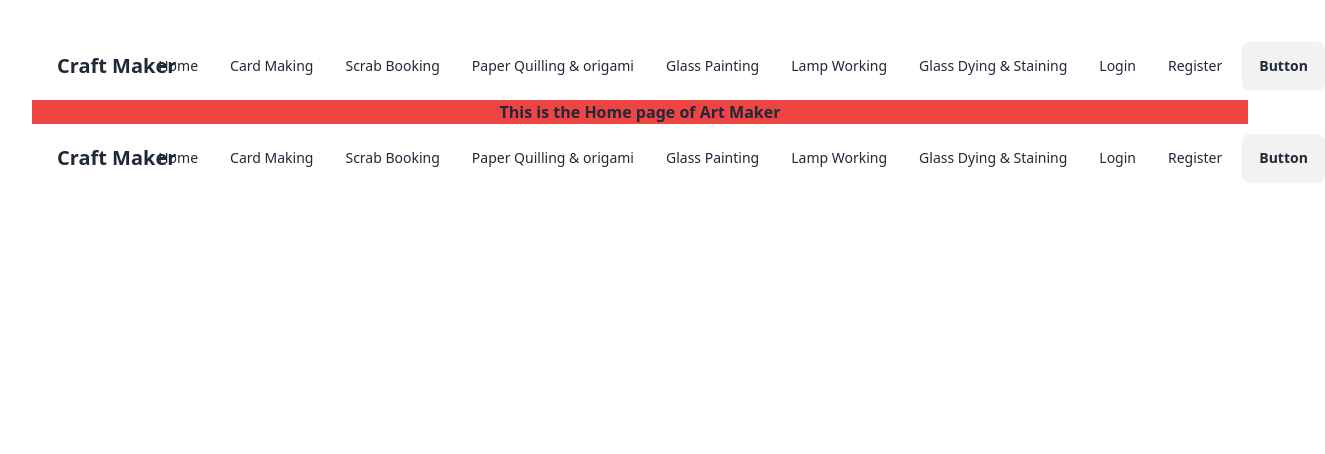
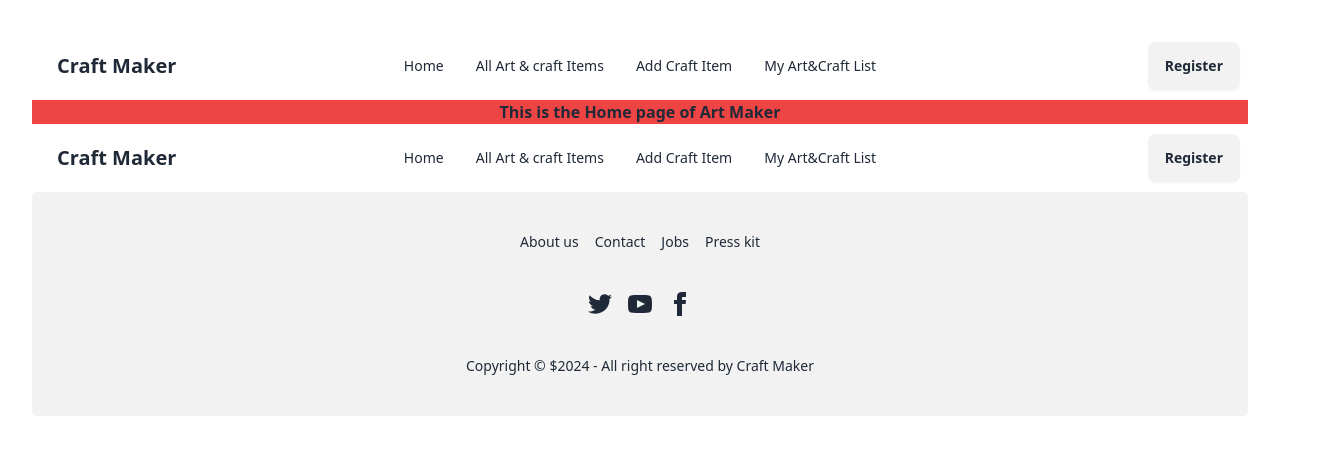
Before and after one commit to Lalonasm/art-maker-client, a React (Vite) app: page /navbar in a window 1280 px wide. Shown: the top 454 px of the page, 1325 px wide, since content can reach past the window. Built offline with nearby package versions, Linux system fonts and the light colour scheme.

Commit message:
error page added

```diff
--- a/src/components/Home/Home.jsx
+++ b/src/components/Home/Home.jsx
@@ -1,5 +1,6 @@
 import { Outlet } from "react-router-dom";
 import Navbar from "../Shared/Navbar/Navbar";
+import Footer from "../Shared/Footer/Footer";
 
 
 const Home = () => {
@@ -8,6 +9,8 @@ const Home = () => {
             <Navbar></Navbar>
             <h2 className="bg-red-500 font-extrabold">This is the Home page of Art Maker</h2>
             <Outlet></Outlet>
+            <Footer></Footer>
+
         </div>
     );
 };
--- a/src/components/Shared/Footer/Footer.jsx
+++ b/src/components/Shared/Footer/Footer.jsx
@@ -48,7 +48,7 @@ const Footer = () => {
     </div>
   </nav>
   <aside>
-    <p>Copyright © ${new Date().getFullYear()} - All right reserved by ACME Industries Ltd</p>
+    <p>Copyright © ${new Date().getFullYear()} - All right reserved by Craft Maker</p>
   </aside>
 </footer>
         </div>
--- a/src/components/Shared/Navbar/Navbar.jsx
+++ b/src/components/Shared/Navbar/Navbar.jsx
@@ -7,17 +7,13 @@ const Navbar = () => {
     const navLinks =
         <>
             <li className=""><NavLink to="/">Home</NavLink></li>
-            <li className=""><NavLink to="/cardMaking">Card Making</NavLink></li>
-            <li className=""><NavLink to="/scrabBooking">Scrab Booking</NavLink></li>
-            <li className=""><NavLink to="/paperQuilling">Paper Quilling & origami
+            <li className=""><NavLink to="/allArtCraft">All Art & craft Items</NavLink></li>
+            <li className=""><NavLink to="/addCraft">Add Craft Item</NavLink></li>
+            <li className=""><NavLink to="/myArtList">My Art&Craft List
             </NavLink></li>
-            <li className=""><NavLink to="/GlassPainting">Glass Painting
-            </NavLink></li>
-            <li className=""><NavLink to="/lampWorking "> Lamp Working  </NavLink></li>
-            <li className=""><NavLink to="/glassDying">Glass Dying & Staining
-            </NavLink></li>
-            <li className=""><NavLink to="/login">Login</NavLink></li>
-            <li className=""><NavLink to="/register">Register</NavLink></li>
+
+            {/* <li className=""><NavLink to="/login">Login</NavLink></li> */}
+            {/* <li className=""><NavLink to="/register">Register</NavLink></li> */}
 
         </>
 
@@ -49,7 +45,7 @@ const Navbar = () => {
                        {navLinks}
                     </ul>
                 </div>
-                <a className="btn btn-ghost text-xl">Craft Maker</a>
+                <a className="btn btn-ghost text-xl ">Craft Maker</a>
             </div>
             <div className="navbar-center hidden lg:flex">
                 <ul className="menu menu-horizontal px-1">
@@ -57,7 +53,7 @@ const Navbar = () => {
                 </ul>
             </div>
             <div className="navbar-end">
-                <a className="btn">Button</a>
+                <a className="btn">Register</a>
             </div>
         </div>
     );
--- /dev/null
+++ b/src/components/pages/ErrorPage/ErrorPage.jsx
@@ -0,0 +1,34 @@
+
+
+
+import { Link } from 'react-router-dom';
+
+const ErrorPage = () => {
+    return (
+        <div>
+            <>
+
+                <main className="grid min-h-full place-items-center bg-white px-6 py-24 sm:py-32 lg:px-8">
+                    <div className="text-center">
+                        <p className="text-base font-semibold text-indigo-600">404</p>
+                        <h1 className="mt-4 text-3xl font-bold tracking-tight text-gray-900 sm:text-5xl">Page not found</h1>
+                        <p className="mt-6 text-base leading-7 text-gray-600">Sorry, we couldn’t find the page you’re looking for.</p>
+                        <div className="mt-10 flex items-center justify-center gap-x-6">
+                            <Link to={'/'}> <a
+                                href="#"
+                                className="rounded-md bg-indigo-600 px-3.5 py-2.5 text-sm font-semibold text-white shadow-sm hover:bg-indigo-500 focus-visible:outline focus-visible:outline-2 focus-visible:outline-offset-2 focus-visible:outline-indigo-600"
+                            >
+                                Go back home
+                            </a></Link>
+                            <a href="#" className="text-sm font-semibold text-gray-900">
+                                Contact support <span aria-hidden="true">&rarr;</span>
+                            </a>
+                        </div>
+                    </div>
+                </main>
+            </>
+        </div>
+    );
+};
+
+export default ErrorPage;
--- a/src/main.jsx
+++ b/src/main.jsx
@@ -8,17 +8,24 @@ import {
 } from "react-router-dom";
 import Home from './components/Home/Home.jsx';
 import Navbar from './components/Shared/Navbar/Navbar.jsx';
+import Footer from './components/Shared/Footer/Footer.jsx';
+import ErrorPage from './components/pages/ErrorPage/ErrorPage.jsx';
 
 
 const router = createBrowserRouter([
   {
     path: "/",
     element: <Home></Home>,
+    errorElement:<ErrorPage></ErrorPage>,
     children: [
       {
         path: '/navbar',
         element: <Navbar></Navbar>
       },
+      {
+        path:'/footer',
+        element:<Footer></Footer>
+      }
     ]
   },
 ]);
```
Also changed, not shown: src/components/provider/AuthProvider.jsx (added).
